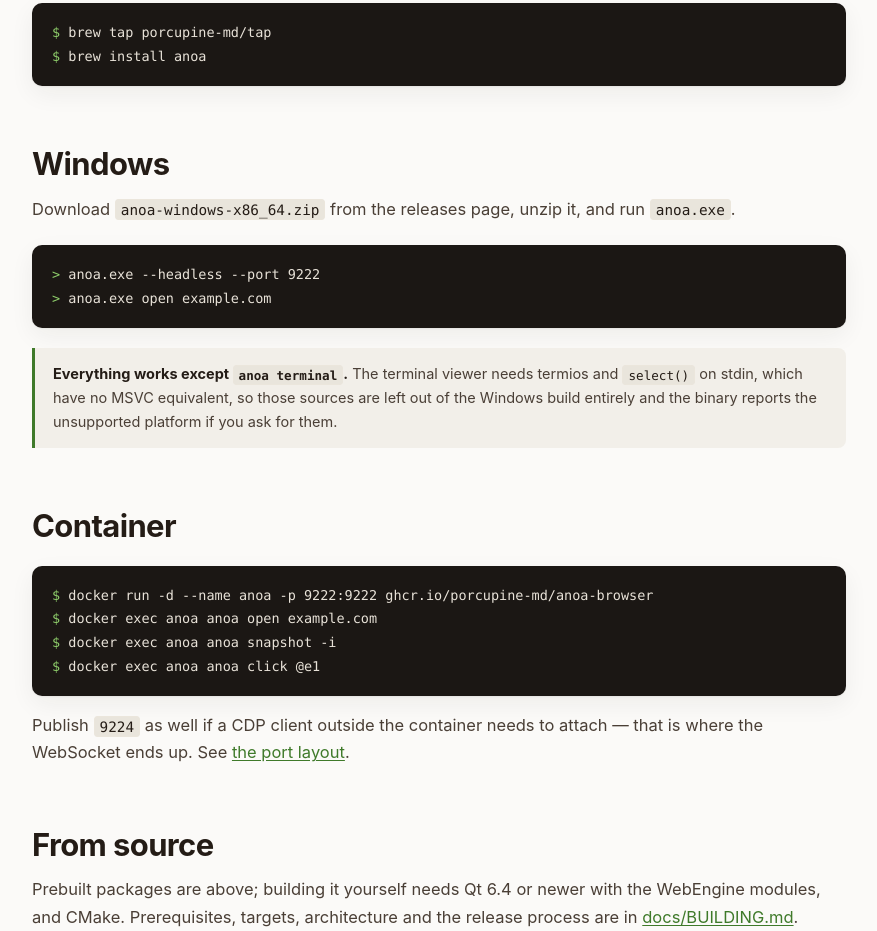
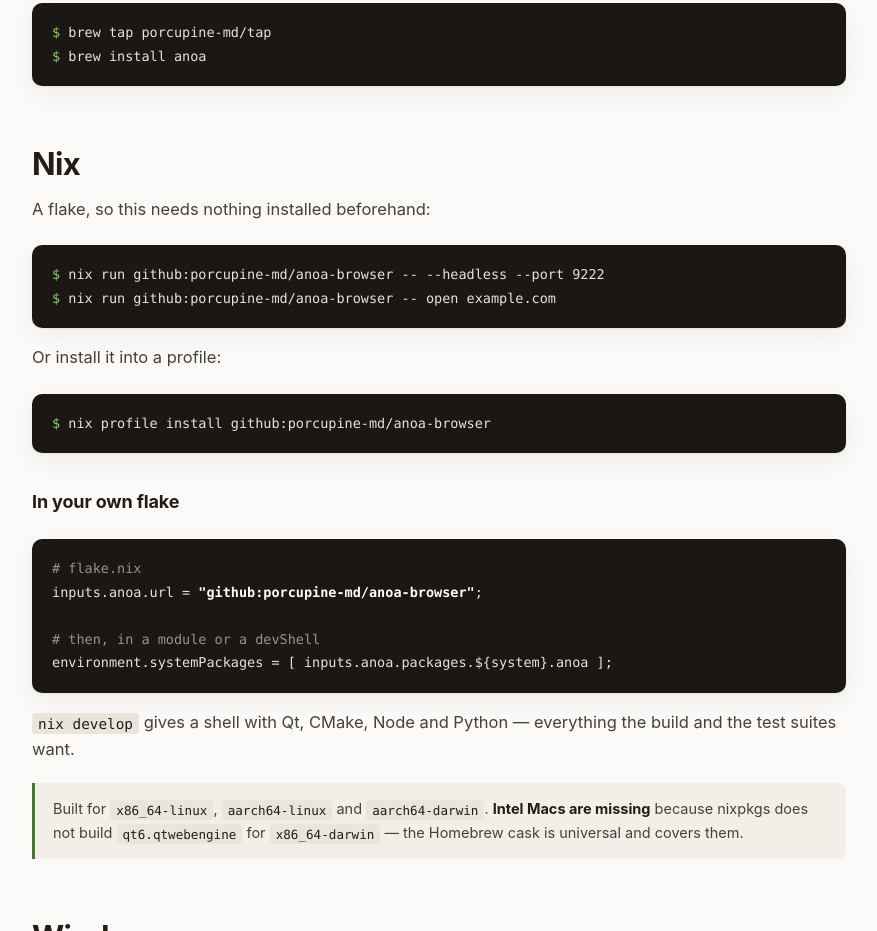
Before and after one commit to anak10thn/anoa-browser, a browser extension: page pages/docs.html in a window 1280 px wide. Shown: the part 1869-2800 px from the top of the page, without its empty margins (330-1207 px from the left). Drawn offline with Linux system fonts and the light colour scheme.

Commit message:
feat(nix): package anoa as a flake
flake.nix and nix/anoa.nix, with a lock file so someone else's build resolves
the same nixpkgs this one did. `nix run github:porcupine-md/anoa-browser --
--headless --port 9222` needs nothing installed first; `nix develop` gives a
shell with Qt, CMake, Node and Python, which is everything the build and the
test suites want.

The packaging turned up a bug in CMakeLists.txt. INSTALL_RPATH was pinned to
$ORIGIN/lib with INSTALL_RPATH_USE_LINK_RPATH FALSE, which *replaces* the
link-time paths rather than adding to them. That is right for the tarball and
the AppImage, which carry their own Qt beside the binary, and fatal for any
package manager: the installed binary would name one directory that contains no
Qt at all, and would not start. It is behind PORTABLE_RPATH now, on by default
so nothing about the existing packages changes, and off in the derivation.

Systems are x86_64-linux, aarch64-linux and aarch64-darwin — deliberately not
x86_64-darwin, because nixpkgs has no qtwebengine for it. An Intel Mac that
tried would get a confusing failure deep in a dependency; refusing up front and
pointing at the universal Homebrew cask is the better answer. The README, the
docs page and llms.txt all say so.

Tested on aarch64-linux, on the RK3588 board, in a throwaway container so
nothing was installed on the host: `nix flake check` passes, `nix build` and
`nix run` both produce a binary that reports 0.11.0, starts headless, loads a
page, lists tabs, answers /render/viewport and takes a screenshot. The binary
cache was queried for qt6.qtwebengine before any of this was written — a miss
there would have meant compiling Chromium on the board rather than testing
anything.

```diff
--- a/pages/docs.html
+++ b/pages/docs.html
@@ -32,6 +32,7 @@
       <ul>
         <li><a href="#macos">macOS</a></li>
         <li><a href="#linux">Linux</a></li>
+        <li><a href="#nix">Nix</a></li>
         <li><a href="#windows">Windows</a></li>
         <li><a href="#container">Container</a></li>
         <li><a href="#source">From source</a></li>
@@ -119,6 +120,29 @@
         <h3>Homebrew on Linux</h3>
 <pre class="term"><span class="p">$</span> brew tap porcupine-md/tap
 <span class="p">$</span> brew install anoa</pre>
+      </section>
+
+      <section id="nix">
+        <h2>Nix</h2>
+        <p>A flake, so this needs nothing installed beforehand:</p>
+<pre class="term"><span class="p">$</span> nix run github:porcupine-md/anoa-browser -- --headless --port 9222
+<span class="p">$</span> nix run github:porcupine-md/anoa-browser -- open example.com</pre>
+        <p style="margin-top:16px">Or install it into a profile:</p>
+<pre class="term"><span class="p">$</span> nix profile install github:porcupine-md/anoa-browser</pre>
+        <h3>In your own flake</h3>
+<pre class="term"><span class="c"># flake.nix</span>
+inputs.anoa.url = <b>"github:porcupine-md/anoa-browser"</b>;
+
+<span class="c"># then, in a module or a devShell</span>
+environment.systemPackages = [ inputs.anoa.packages.${system}.anoa ];</pre>
+        <p style="margin-top:16px"><code>nix develop</code> gives a shell with Qt, CMake, Node
+        and Python — everything the build and the test suites want.</p>
+        <div class="note">
+          <p>Built for <code>x86_64-linux</code>, <code>aarch64-linux</code> and
+          <code>aarch64-darwin</code>. <strong>Intel Macs are missing</strong> because nixpkgs
+          does not build <code>qt6.qtwebengine</code> for <code>x86_64-darwin</code> — the
+          Homebrew cask is universal and covers them.</p>
+        </div>
       </section>
 
       <section id="windows">
--- a/pages/llms.txt
+++ b/pages/llms.txt
@@ -12,6 +12,9 @@
 through. Both exist because the caller cannot see the screen.
 
 Platforms: macOS (universal), Linux (x86_64 and aarch64, glibc 2.35+), Windows.
+Also packaged as a Nix flake for x86_64-linux, aarch64-linux and aarch64-darwin
+(`nix run github:porcupine-md/anoa-browser -- --headless --port 9222`); nixpkgs
+has no qtwebengine for x86_64-darwin, so Intel Macs use Homebrew.
 `anoa terminal` is POSIX-only. Latest release: v0.11.0.
 
 ## Start here
```
Also changed, not shown: CMakeLists.txt (+10 -2 lines), README.md, 4 other files.
